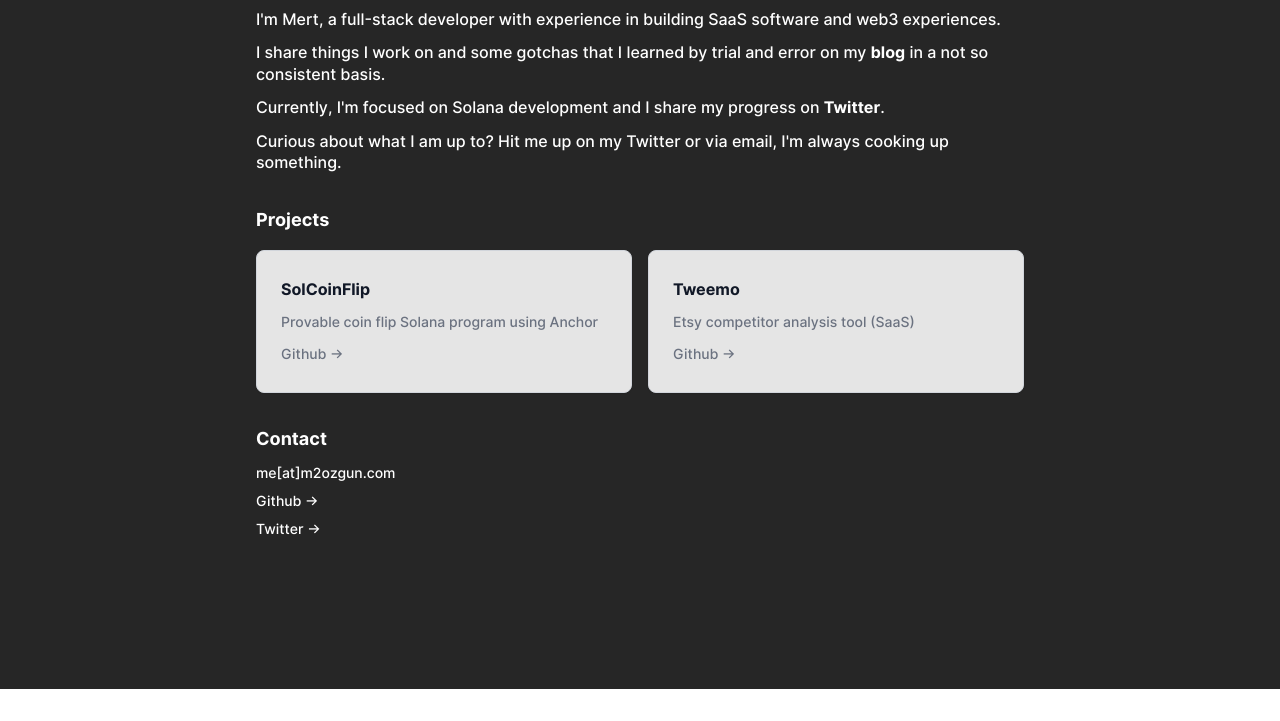
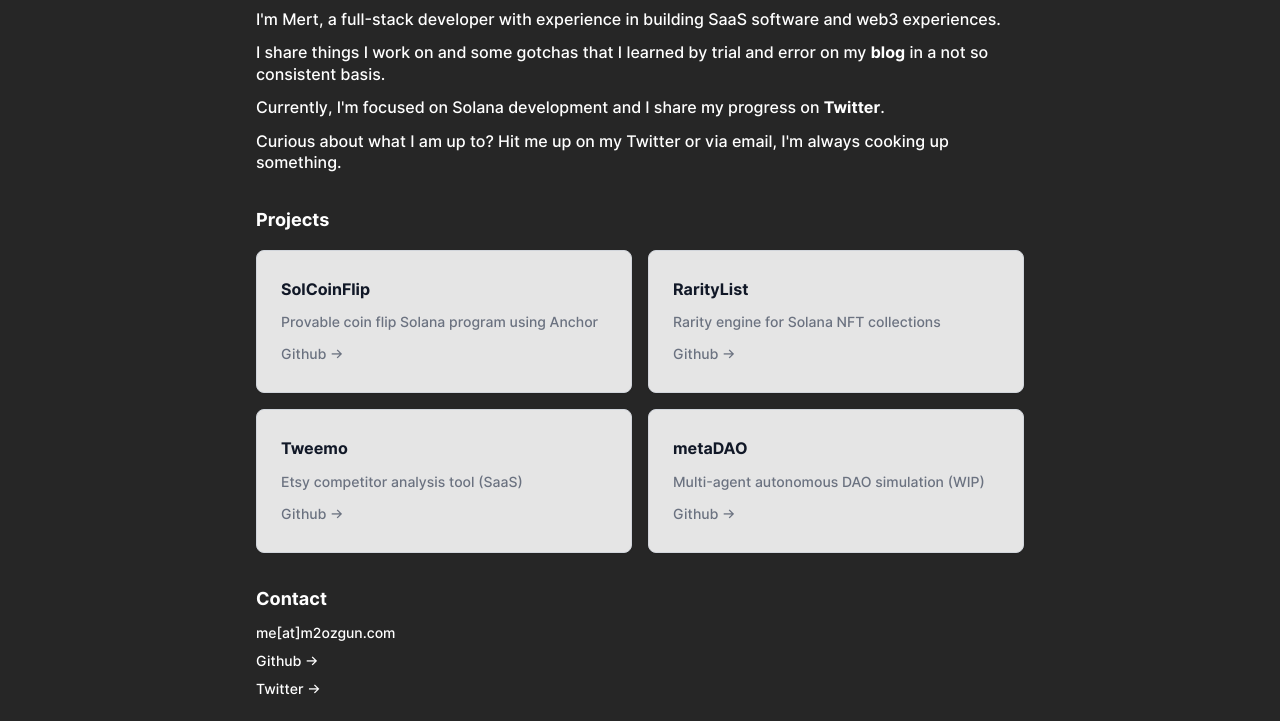
Before and after one commit to m2ozgun/m2ozgun.com, a Gatsby site: page / in a window 1280 px wide. Shown: the part 187-908 px from the top of the page. Before the commit the page ends 876 px from the top, so only its background shows below. Built offline with nearby package versions, Linux system fonts and the light colour scheme; Gatsby itself is replaced by a stand-in of ours.

Commit message:
add more projects

```diff
--- a/src/pages/index.tsx
+++ b/src/pages/index.tsx
@@ -11,10 +11,19 @@
     githubUrl: "https://github.com/m2ozgun/coin-flip",
   },
   {
+    name: "RarityList",
+    role: "Rarity engine for Solana NFT collections",
+    githubUrl: "https://github.com/m2ozgun/raritylist",
+  },
+  {
     name: "Tweemo",
-    email: "leslie.alexander@example.com",
     role: "Etsy competitor analysis tool (SaaS)",
     githubUrl: "https://github.com/m2ozgun/tweemo",
+  },
+  {
+    name: "metaDAO",
+    role: "Multi-agent autonomous DAO simulation (WIP)",
+    githubUrl: "https://github.com/m2ozgun/metadao",
   },
 ]
 
```
